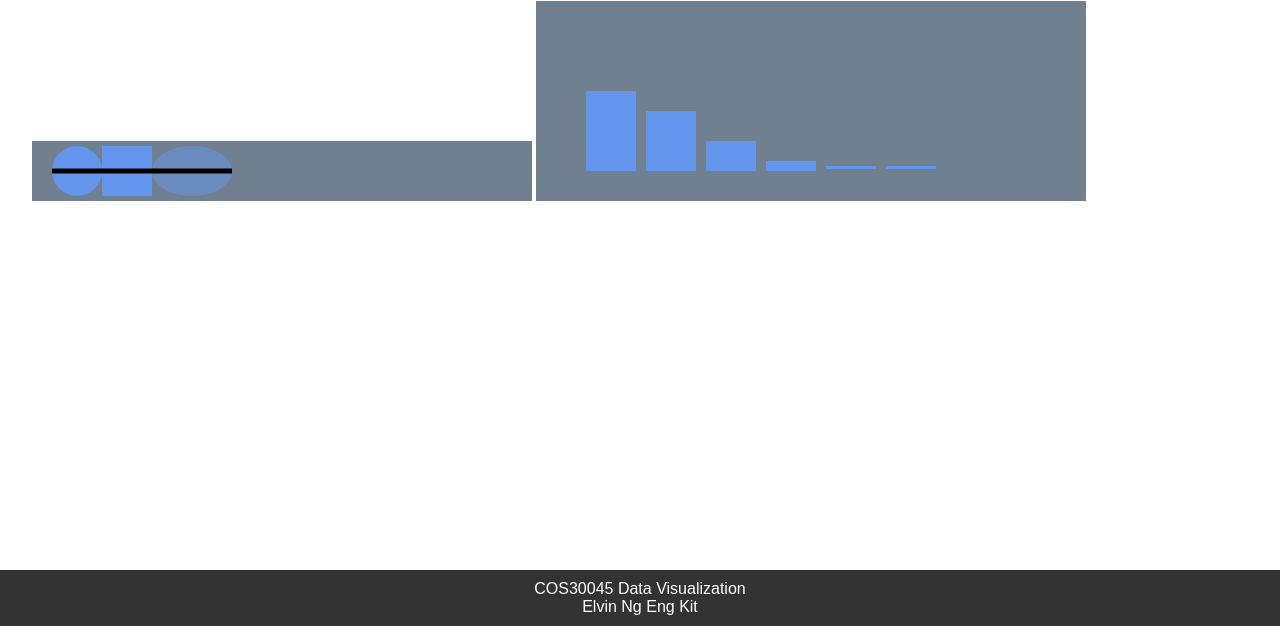
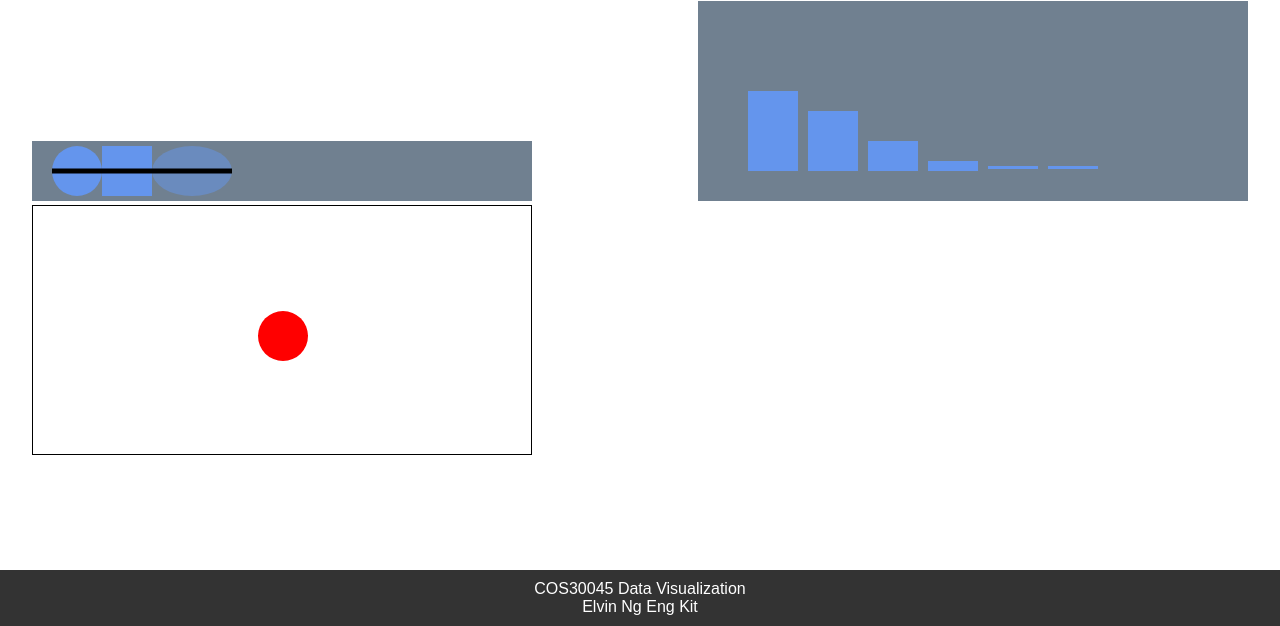
Before and after one commit to elvinny-is-coding/data-visualization-with-d3.js, a plain HTML site: page Labs/Lab1.3.html in a window 1280 px wide. Shown: the part 174-800 px from the top of the page. Drawn offline with Linux system fonts and the light colour scheme.

Commit message:
did the lab exam

```diff
--- a/Labs/Lab1.3.html
+++ b/Labs/Lab1.3.html
@@ -116,6 +116,16 @@
           />
         </g>
       </svg>
+
+      <svg
+        width="500"
+        height="250"
+        style="background-color: white; border: 1px black solid"
+      >
+        <g transform="translate(225,100)">
+          <circle cx="25" , cy="30" , r="25" fill="red" />
+        </g>
+      </svg>
     </div>
   </body>
   <footer>COS30045 Data Visualization<br />Elvin Ng Eng Kit</footer>
```
Also changed, not shown: Labs/Lab2.2.html (+4 -4 lines).
